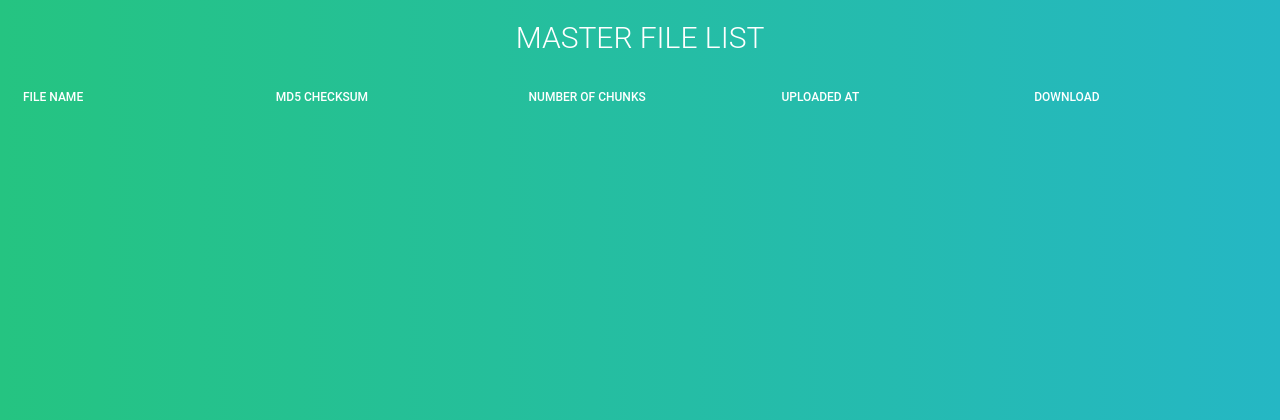
After one commit to RogerHuauya/XDrive, a Django app: page /master_files/ in a window 1280 px wide. The commit adds this page. Shown: the top 420 px of the page. Run offline with Django 4.2, Linux system fonts and the light colour scheme; data that the repository does not hold is empty.

Commit message:
List view created for master_files

```diff
--- a/XDrive/settings.py
+++ b/XDrive/settings.py
@@ -47,6 +47,7 @@ INSTALLED_APPS = [
     'django.contrib.staticfiles',
     'rest_framework',
     'upload',
+    'drf_yasg',
     'web',
 ]
 
--- a/XDrive/urls.py
+++ b/XDrive/urls.py
@@ -17,6 +17,22 @@ from django.contrib import admin
 from django.urls import path, include
 from django.conf import settings
 from django.conf.urls.static import static
+from drf_yasg.views import get_schema_view
+from drf_yasg import openapi
+from rest_framework import permissions
+
+schema_view = get_schema_view(
+    openapi.Info(
+        title="XDrive API",
+        default_version='v1',
+        description="XDrive API for Uploading and Downloading Files",
+        terms_of_service="https://www.google.com/policies/terms/",
+        contact=openapi.Contact(email="roger.huauya@utec.edu.pe"),
+        license=openapi.License(name="BSD License"),
+    ),
+    public=True,
+    permission_classes=(permissions.AllowAny,),
+)
 
 urlpatterns = [
     path('admin/', admin.site.urls),
@@ -25,6 +41,9 @@ urlpatterns = [
 
     path('upload/', include('upload.urls')),
 
+    path('docs/', schema_view.with_ui('swagger', cache_timeout=0),
+         name='schema-swagger-ui'),
+
 
 ]+static(settings.MEDIA_URL, document_root=settings.MEDIA_ROOT)
 
--- /dev/null
+++ b/web/static/uploads_styles.css
@@ -0,0 +1,85 @@
+h1{
+    font-size: 30px;
+    color: #fff;
+    text-transform: uppercase;
+    font-weight: 300;
+    text-align: center;
+    margin-bottom: 15px;
+  }
+  table{
+    width:100%;
+    table-layout: fixed;
+  }
+  .tbl-header{
+    background-color: rgba(255,255,255,0.3);
+   }
+  .tbl-content{
+    height:300px;
+    overflow-x:auto;
+    margin-top: 0px;
+    border: 1px solid rgba(255,255,255,0.3);
+  }
+  th{
+    padding: 20px 15px;
+    text-align: left;
+    font-weight: 500;
+    font-size: 12px;
+    color: #fff;
+    text-transform: uppercase;
+  }
+  td{
+    padding: 15px;
+    text-align: left;
+    vertical-align:middle;
+    font-weight: 300;
+    font-size: 12px;
+    color: #fff;
+    border-bottom: solid 1px rgba(255,255,255,0.1);
+  }
+
+
+  @import url(https://fonts.googleapis.com/css?family=Roboto:400,500,300,700);
+  body{
+    background: -webkit-linear-gradient(left, #25c481, #25b7c4);
+    background: linear-gradient(to right, #25c481, #25b7c4);
+    font-family: 'Roboto', sans-serif;
+  }
+  section{
+    margin: 50px;
+  }
+
+
+  .made-with-love {
+    margin-top: 40px;
+    padding: 10px;
+    clear: left;
+    text-align: center;
+    font-size: 10px;
+    font-family: arial;
+    color: #fff;
+  }
+  .made-with-love i {
+    font-style: normal;
+    color: #F50057;
+    font-size: 14px;
+    position: relative;
+    top: 2px;
+  }
+  .made-with-love a {
+    color: #fff;
+    text-decoration: none;
+  }
+  .made-with-love a:hover {
+    text-decoration: underline;
+  }
+
+
+  ::-webkit-scrollbar {
+      width: 6px;
+  }
+  ::-webkit-scrollbar-track {
+      -webkit-box-shadow: inset 0 0 6px rgba(0,0,0,0.3);
+  }
+  ::-webkit-scrollbar-thumb {
+      -webkit-box-shadow: inset 0 0 6px rgba(0,0,0,0.3);
+  }
--- /dev/null
+++ b/web/templates/upload/masterfile_list.html
@@ -0,0 +1,40 @@
+<!DOCTYPE html>
+<html>
+<head>
+    <title>Master File List</title>
+    <meta charset="UTF-8">
+    <meta name="viewport" content="width=device-width, initial-scale=1.0">
+    <link rel="stylesheet" href="{{ static('uploads_styles.css') }}">
+</head>
+<body>
+    <h1>Master File List</h1>
+    <div class="master-table-header">
+        <table cellpadding="0" cellspacing="0" border="0">
+            <thead>
+                <tr>
+                    <th>File Name</th>
+                    <th>MD5 Checksum</th>
+                    <th>Number of Chunks</th>
+                    <th>Uploaded At</th>
+                    <th>Download</th>
+                </tr>
+            </thead>
+        </table>
+    </div>
+    <div class="master-table-content">
+        <table cellpadding="0" cellspacing="0" border="0">
+            <tbody>
+                {% for master_file in master_files %}
+                    <tr>
+                        <td>{{ master_file.file_name }}</td>
+                        <td>{{ master_file.md5_checksum }}</td>
+                        <td>{{ master_file.number_of_chunks }}</td>
+                        <td>{{ master_file.uploaded_at }}</td>
+                        <td><a href="{{ master_file.file }}" download>Download</a></td>
+                    </tr>
+                {% endfor %}
+            </tbody>
+        </table>
+    </div>
+</body>
+</html>
--- a/web/templates/web/partials/navbar.html
+++ b/web/templates/web/partials/navbar.html
@@ -15,7 +15,7 @@
                 <a class="nav-link" style="color: #fbfbfb" href="#">Upload <span class="sr-only">(current)</span></a>
             </li>
             <li class="nav-item">
-                <a class="nav-link" style="color: #fbfbfb" href="#">List files</a>
+                <a class="nav-link" style="color: #fbfbfb" href="master_files">List files</a>
             </li>
         </ul>
         <ul class="navbar-nav ">
--- a/web/urls.py
+++ b/web/urls.py
@@ -1,8 +1,9 @@
 from django.urls import path
+#from upload.views import MasterFileListView
 from . import views
 
 urlpatterns = [
     path('', views.home_page, name='home_page'),
-    path('upload_file_chunk', views.upload_file_chunk,
-         name='upload_file_chunk'),
+    path('upload_file_chunk', views.upload_file_chunk, name='upload_file_chunk'),
+    path('master_files/', views.masterFileListView, name='master_files'),
 ]
--- a/web/views.py
+++ b/web/views.py
@@ -10,6 +10,15 @@ def home_page(request):
         'variable': 'value',
     }
     return render(request, 'web/index.html', context)
+
+def masterFileListView(request):
+    master_files = MasterFile.objects.all()
+    # file = models.FileField(upload_to='master_files/', null=True, blank=True)
+    # file_name = models.CharField(max_length=255)
+    # md5_checksum = models.CharField(max_length=32)
+    # number_of_chunks = models.PositiveIntegerField()
+    # uploaded_at = models.DateTimeField(auto_now_add=True)
+    return render(request, 'upload/masterfile_list.html', {'master_files': master_files})
 
 
 @csrf_exempt
```
Also changed, not shown: upload/views.py (+10 -0 lines), 2 other files.
